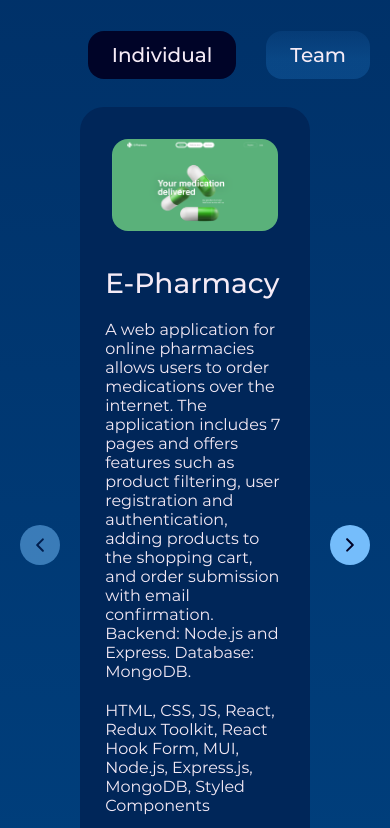
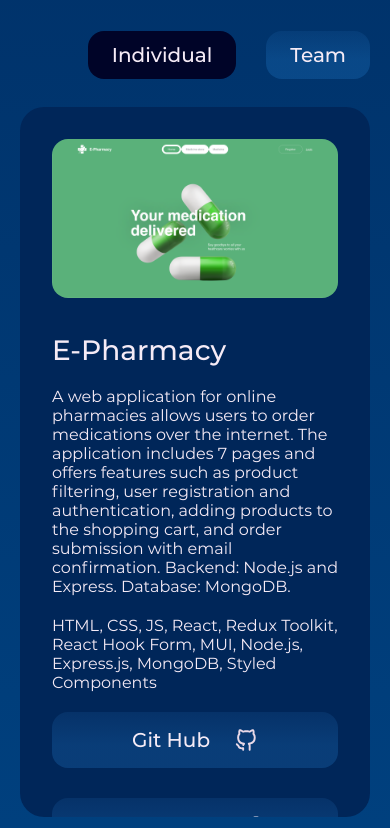
Before and after one commit to Aleksandr2905/portfolio, a React (Vite) app: page / in a window 390 px wide. Shown: the part 2996-3824 px from the top of the page. Built offline with nearby package versions, Linux system fonts and the light colour scheme; no server answers; what notiflix would draw is missing.

Commit message:
added style mobile

```diff
--- a/src/components/CardProject/CardProject.styled.ts
+++ b/src/components/CardProject/CardProject.styled.ts
@@ -17,6 +17,7 @@ export const Wrapper = styled.div`
     max-width: 1108px;
     height: 395px;
     height: auto;
+    flex-wrap: nowrap;
   }
 `;
 
@@ -33,6 +34,11 @@ export const Description = styled.div`
   display: flex;
   flex-direction: column;
   gap: 20px;
+  height: 452px;
+
+  @media screen and (min-width: 1440px) {
+    height: auto;
+  }
 `;
 
 export const Name = styled.h3`
--- a/src/components/Projects/Projects.styled.ts
+++ b/src/components/Projects/Projects.styled.ts
@@ -2,7 +2,11 @@ import styled from "styled-components";
 
 export const WrapperSlider = styled.div`
   position: relative;
-  padding: 0 60px;
+  padding-bottom: 60px;
+
+  @media screen and (min-width: 1440px) {
+    padding-bottom: 0;
+  }
 `;
 
 export const BtnNavBlock = styled.div`
@@ -54,8 +58,8 @@ export const ButtonSlider = styled.button<{
   justify-content: center;
   align-items: center;
   position: absolute;
-  top: 44%;
-  ${(props) => (props.$left ? "left: 0;" : "right: 0;")}
+  bottom: 0;
+  ${(props) => (props.$left ? "left: 30%;" : "right: 30%;")}
   z-index: 1;
   width: 40px;
   height: 40px;
@@ -82,4 +86,9 @@ export const ButtonSlider = styled.button<{
         props.disabled ? "var(--dark-blue)" : "var(--light-blue)"};
     }
   }
+
+  @media screen and (min-width: 1440px) {
+    top: 44%;
+    ${(props) => (props.$left ? "left: 0;" : "right: 0;")}
+  }
 `;
```
